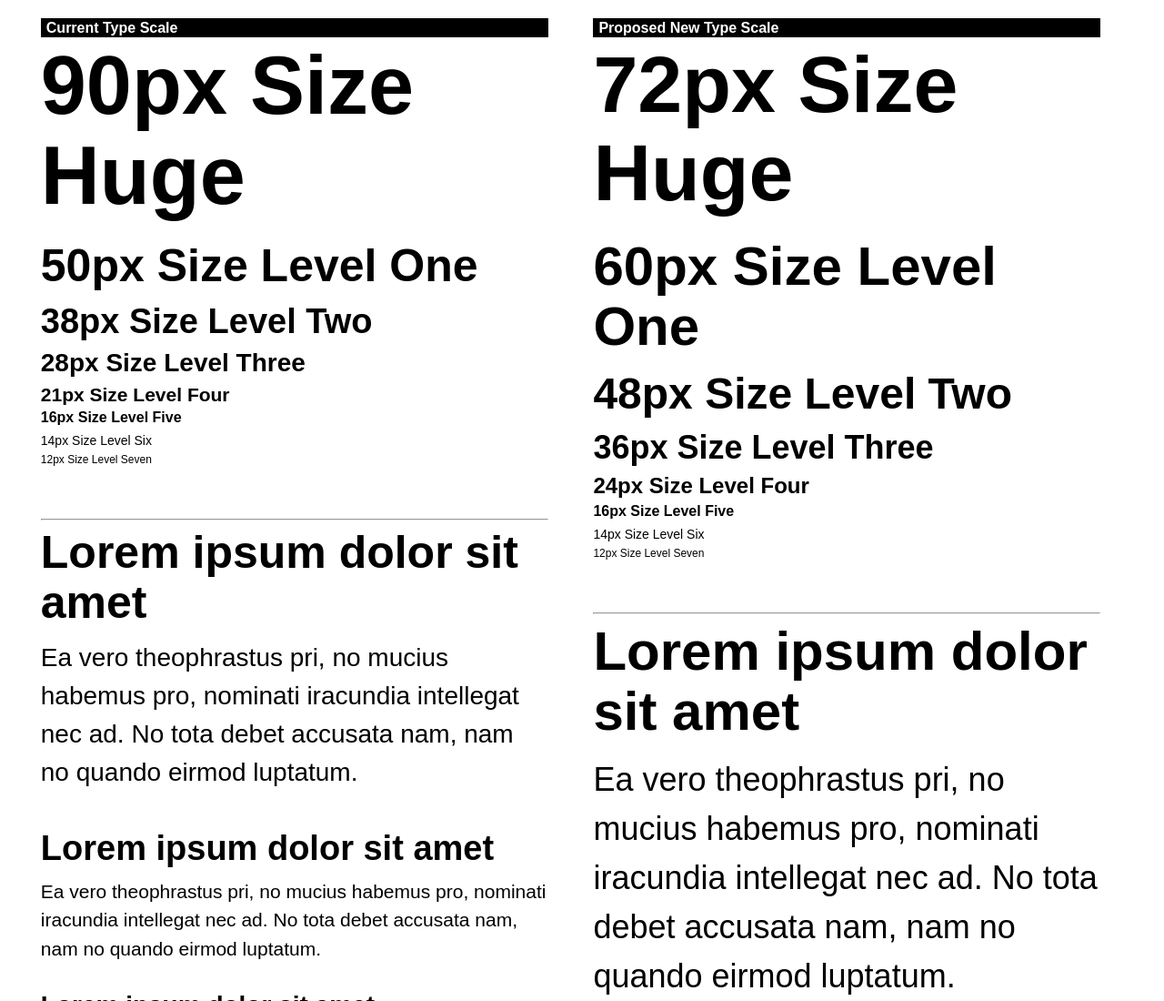
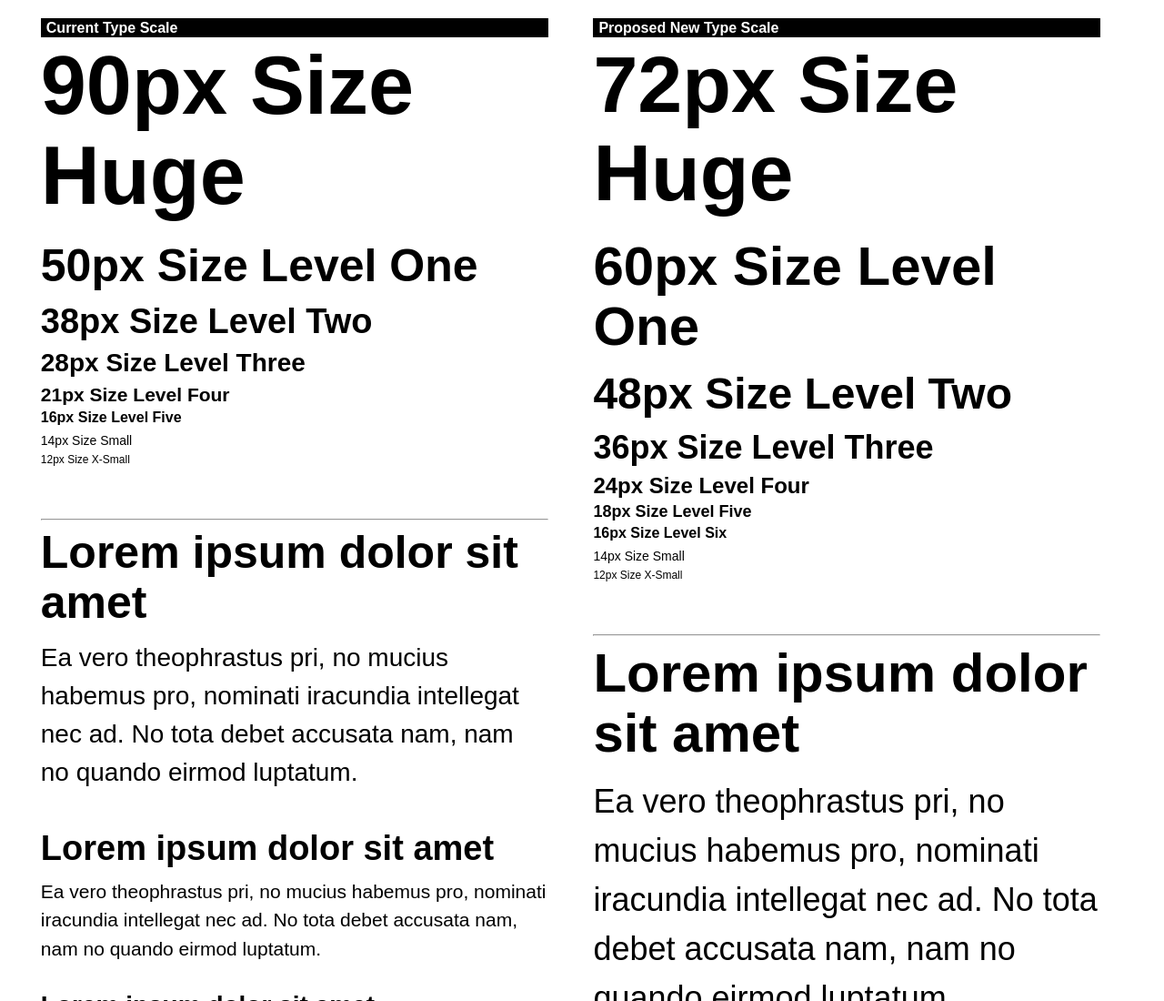
Before and after one commit to craigcook/etc, a plain HTML site: page typescale/index.html in a window 1280 px wide. Shown: the top 1100 px of the page at 91% size. Drawn offline with Linux system fonts and the light colour scheme; a web font is replaced by a local one.

Commit message:
Update type scale, add 18px L5

```diff
--- a/typescale/css/typescale.css
+++ b/typescale/css/typescale.css
@@ -78,7 +78,7 @@ h1, h2, h3, h4, h5, h6, legend { font-weight: bold; line-height: 1.1; margin: 0
 .current-scale h3, .current-scale .l3 { font-size: 21px; font-size: 1.3125rem; }
 .current-scale h4, .current-scale .l4 { font-size: 16px; font-size: 1rem; }
 .current-scale h5, .current-scale h6, .current-scale .l5 { font-size: 16px; font-size: 1rem; }
-.current-scale small, .current-scale .l6 { font-size: 14px; font-size: .875rem; }
+.current-scale small, .current-scale .small { font-size: 14px; font-size: .875rem; }
 .current-scale .x-small { font-size: 12px; font-size: .75rem; }
 
 
@@ -87,8 +87,9 @@ h1, h2, h3, h4, h5, h6, legend { font-weight: bold; line-height: 1.1; margin: 0
 .new-scale h2, .new-scale .l2 { font-size: 36px; font-size: 2.25rem; }
 .new-scale h3, .new-scale .l3 { font-size: 24px; font-size: 1.5rem; }
 .new-scale h4, .new-scale .l4 { font-size: 16px; font-size: 1rem; }
-.new-scale h5, .new-scale h6, .new-scale .l5 { font-size: 16px; font-size: 1rem; }
-.new-scale small, .new-scale .l6 { font-size: 14px; font-size: .875rem; }
+.new-scale h5, .new-scale .l5 { font-size: 18px; font-size: 1.125rem; }
+.new-scale h6, .new-scale .l6 { font-size: 16px; font-size: 1rem; }
+.new-scale small, .new-scale .small { font-size: 14px; font-size: .875rem; }
 .new-scale .x-small { font-size: 12px; font-size: .75rem; }
 
 
--- a/typescale/index.html
+++ b/typescale/index.html
@@ -22,8 +22,8 @@
       <h3>28px Size Level Three</h3>
       <h4>21px Size Level Four</h4>
       <h5>16px Size Level Five</h5>
-      <div><small>14px Size Level Six</small></div>
-      <div class="x-small">12px Size Level Seven</div>
+      <div><small>14px Size Small</small></div>
+      <div class="x-small">12px Size X-Small</div>
 
       <br><br>
       <hr>
@@ -50,9 +50,10 @@
       <h2>48px Size Level Two</h2>
       <h3>36px Size Level Three</h3>
       <h4>24px Size Level Four</h4>
-      <h5>16px Size Level Five</h5>
-      <div><small>14px Size Level Six</small></div>
-      <div class="x-small">12px Size Level Seven</div>
+      <h5>18px Size Level Five</h5>
+      <h6>16px Size Level Six</h6>
+      <div><small>14px Size Small</small></div>
+      <div class="x-small">12px Size X-Small</div>
 
       <br><br>
       <hr>
```
